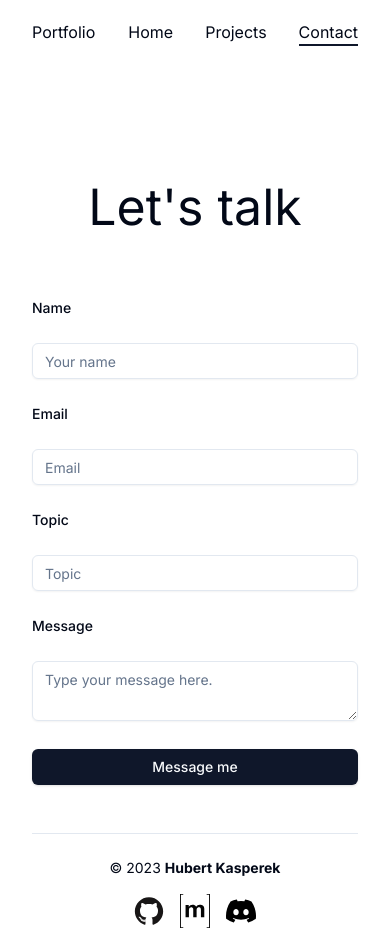
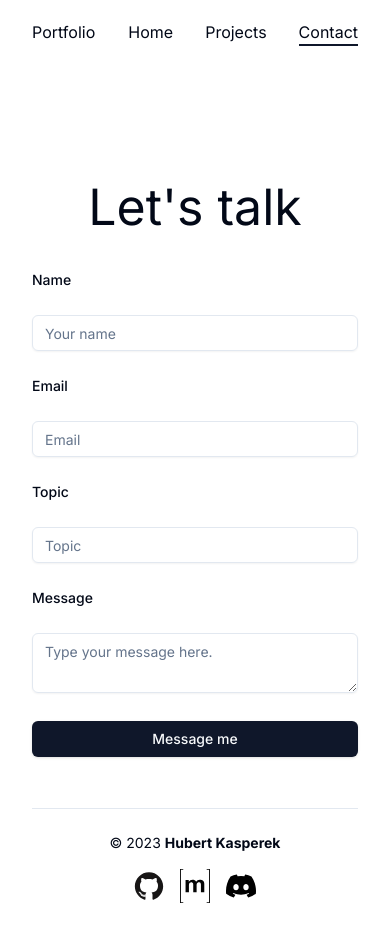
Before and after one commit to Hukasx0/portfolio, a Next.js app: page /contact in a window 390 px wide. After the commit the page ends 927 px from the top, so only its background shows below. Built offline with nearby package versions, Linux system fonts and the light colour scheme.

Commit message:
Fix carousel

```diff
--- a/src/components/ContactForm.jsx
+++ b/src/components/ContactForm.jsx
@@ -18,9 +18,9 @@ const ContactForm = () => {
   return (
     <section className="relative flex lg:flex-row flex-col">
         <div className="flex-1 min-w-[50%] flex flex-col items-center">
-            <h1 className="lg:text-[70px] sm:text-[65px] xs:text-[70px] text-[50px] lg:leading-[70px]">Let's talk</h1>
+            <h1 className="lg:text-[70px] sm:text-[65px] xs:text-[70px] text-[50px] lg:leading-[70px] text-center">Let's talk</h1>
             <form
-            className="w-full flex flex-col gap-7 mt-14">
+            className="w-full flex flex-col gap-7 sm:mt-14 mt-7">
                 <Label htmlFor="email">Name</Label>
                 <Input type="email" id="email" placeholder="Your name" />
                 <Label htmlFor="email">Email</Label>
--- a/src/components/ProjectsCarousel.jsx
+++ b/src/components/ProjectsCarousel.jsx
@@ -47,7 +47,7 @@ export function ProjectsCarousel() {
         <CarouselContent>
           {projects.map((project, index) => (
             <CarouselItem key={index}>
-              <div className="bg-secondary p-5 rounded-2xl sm:w-[360px] w-full">
+              <div className="bg-secondary p-5 rounded-2xl w-full h-full">
                 <ProjectCard
                     name={project.name}
                     desc={project.description}
@@ -66,7 +66,7 @@ export function ProjectsCarousel() {
       <div className="py-2 text-center text-sm text-muted-foreground">
         Project preview {current} of {count}
       </div>
-      <p className="hover:text-muted-foreground text-foreground"><Link href="/projects">more projects here</Link></p>
+      <p className="hover:text-muted-foreground text-foreground font-semibold"><Link href="/projects">more projects here</Link></p>
     </div>
   )
 }
```
